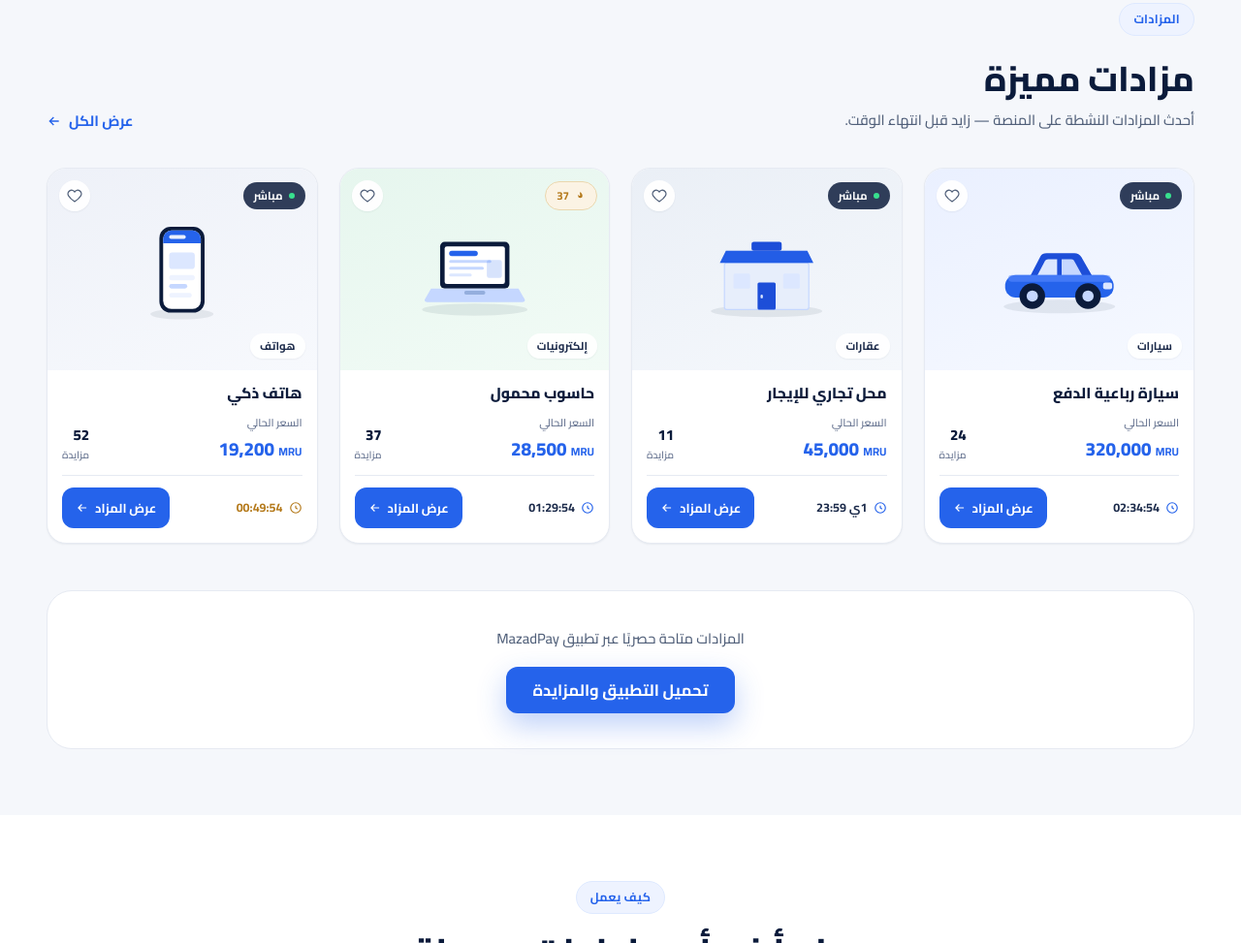
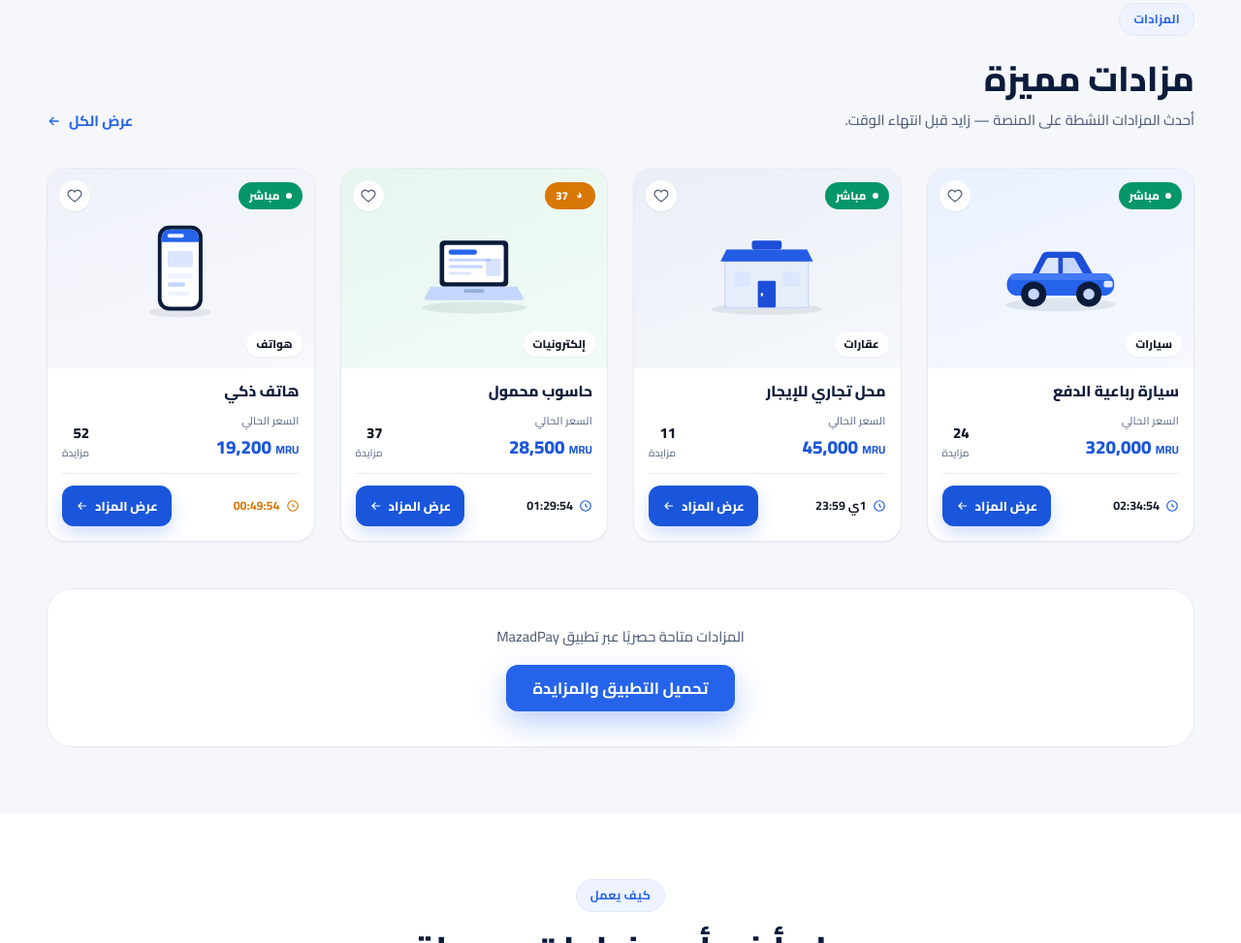
Before and after one commit to saadmedaly/plateforme-mazadpay, a plain HTML site: page index.html in a window 1280 px wide. Shown: the part 1606-2579 px from the top of the page at 97% size. Drawn offline with Linux system fonts and the light colour scheme.

Commit message:
feat: refine featured auctions cards with Stitch design tokens

```diff
--- a/css/stitch-tokens.css
+++ b/css/stitch-tokens.css
@@ -38,8 +38,56 @@
 }
 .hero__trust .i { color: var(--stitch-navy); font-weight: 600; }
 
+/* ── Featured Auctions cards refinement (Phase 2) ── */
+.pgrid { gap: 26px; }
+
+.pcard {
+  border-radius: var(--r-lg);
+  box-shadow: var(--sh-xs);
+  transition: transform .22s, box-shadow .22s, border-color .22s;
+}
+.pcard:hover { box-shadow: var(--sh-lg); }
+
+.badge--live {
+  background: var(--stitch-green);
+  color: #fff;
+  font-weight: 800;
+  letter-spacing: .01em;
+}
+.badge--live .pulse { background: #fff; box-shadow: 0 0 0 0 rgba(255,255,255,.7); }
+
+.badge--hot {
+  background: var(--stitch-amber);
+  color: #fff;
+  border: none;
+  font-weight: 800;
+}
+
+.pcard__cat {
+  color: var(--stitch-navy);
+  font-weight: 800;
+}
+
+.pcard__pl { letter-spacing: .02em; }
+.pcard__pv { color: var(--stitch-primary); font-weight: 800; }
+.pcard__bids .n { color: var(--stitch-navy); }
+
+.pcard__time { color: var(--stitch-navy); }
+.pcard__time svg { color: var(--stitch-primary); }
+.pcard__time.ending { color: var(--stitch-amber); }
+.pcard__time.ending svg { color: var(--stitch-amber); }
+
+.pcard__view {
+  background: var(--stitch-primary);
+  font-weight: 800;
+  box-shadow: 0 8px 18px rgba(26, 86, 219, .20);
+}
+.pcard__view:hover { background: #1646b8; }
+
 /* ── Mobile header overflow fix (≤480px) ── */
 @media (max-width: 480px) {
+  .pgrid { grid-template-columns: 1fr; }
+
   .topbar__inner {
     gap: 10px;
     overflow-x: auto;
```
